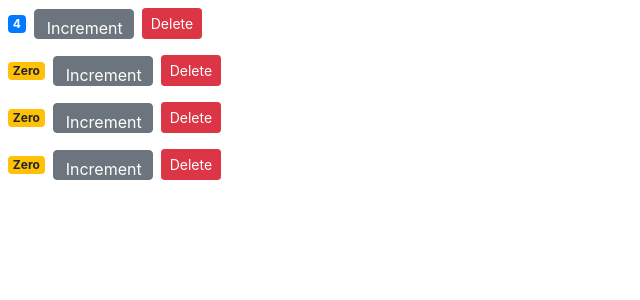
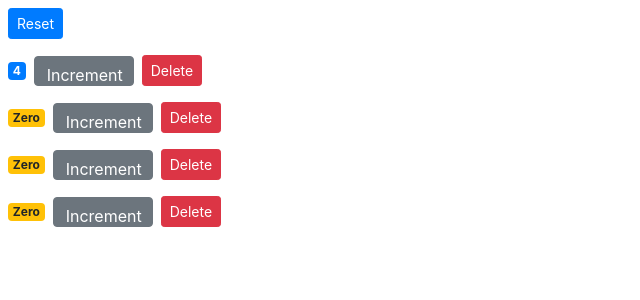
Before and after one commit to JessDworcan/Basic-Shopping-Cart-ReactApp, a React (Create React App) app: page / in a window 1280 px wide. Shown: the top 300 px of the page, without its empty margins (0-640 px from the left). Built offline with nearby package versions, Linux system fonts and the light colour scheme.

Commit message:
Implement reset button, mutiple source of truth rendering problem

```diff
--- a/src/components/counters.jsx
+++ b/src/components/counters.jsx
@@ -20,9 +20,23 @@
     this.setState({ counters });
   };
 
+  handleReset = () => {
+    const counters = this.state.counters.map((c) => {
+      c.value = 0;
+      return c;
+    });
+    this.setState({ counters });
+  };
+
   render() {
     return (
       <div>
+        <button
+          onClick={this.handleReset}
+          className="btn btn-primary btn-sm m-2"
+        >
+          Reset
+        </button>
         {this.state.counters.map((counter) => (
           <Counter
             key={counter.id}
```
